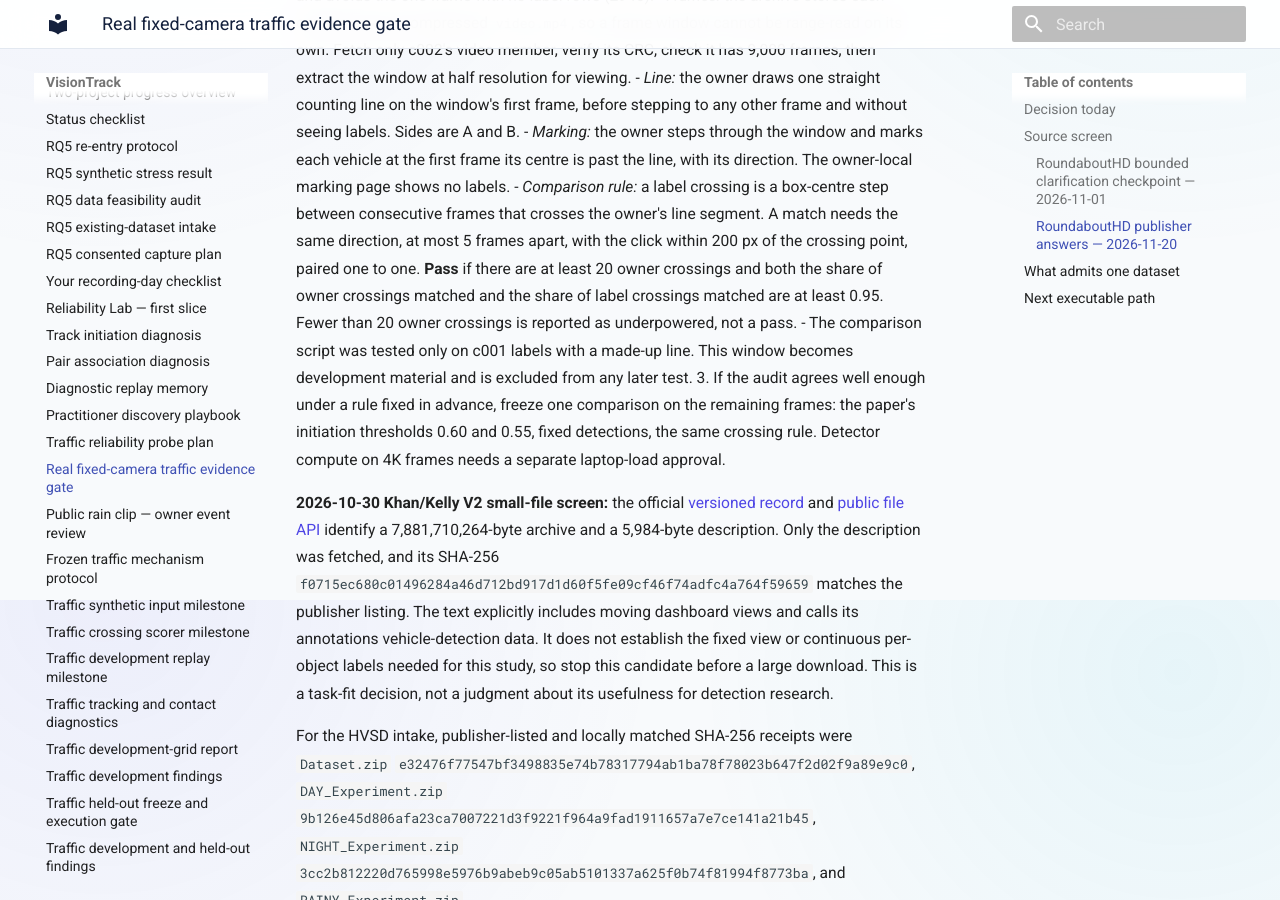
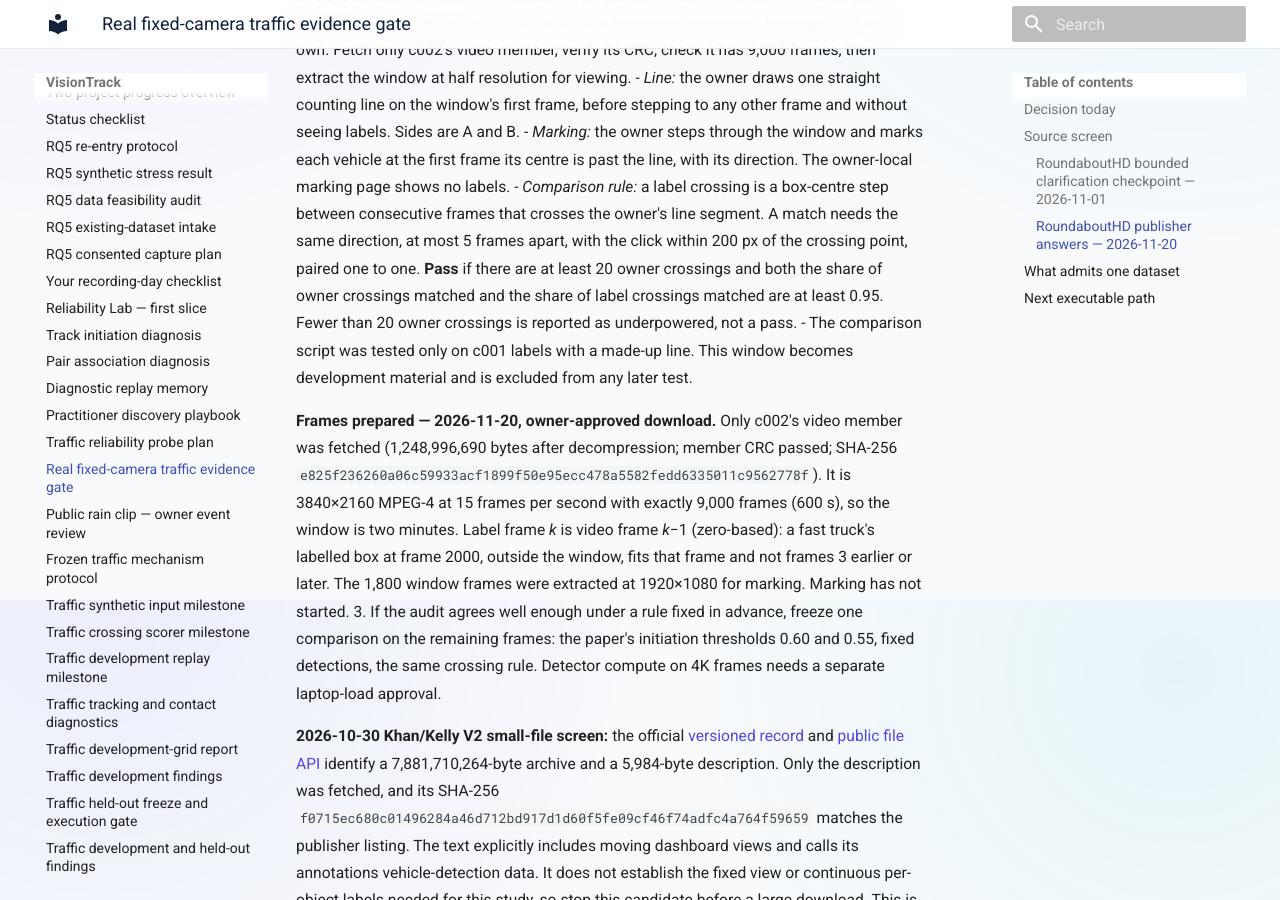
Before and after one commit to hulagerushikesh/visiontrack, an MkDocs documentation site: the page built from docs/REAL_TRAFFIC_EVIDENCE_GATE.md, in a window 1280 px wide and 900 px high, scrolled down 10200 px. Built offline with MkDocs 1.6.1 and Material for MkDocs 9.7.7, drawn with Linux system fonts in a browser that asks for light colours.

Commit message:
Record RoundaboutHD c002 frame preparation

```diff
--- a/docs/REAL_TRAFFIC_EVIDENCE_GATE.md
+++ b/docs/REAL_TRAFFIC_EVIDENCE_GATE.md
@@ -217,6 +217,16 @@ a fresh owner approval for its download:
    - The comparison script was tested only on c001 labels with a made-up line.
      This window becomes development material and is excluded from any later
      test.
+
+   **Frames prepared — 2026-11-20, owner-approved download.** Only c002's
+   video member was fetched (1,248,996,690 bytes after decompression; member
+   CRC passed; SHA-256
+   `e825f236260a06c59933acf1899f50e95ecc478a5582fedd6335011c9562778f`).
+   It is 3840×2160 MPEG-4 at 15 frames per second with exactly 9,000 frames
+   (600 s), so the window is two minutes. Label frame *k* is video frame
+   *k*−1 (zero-based): a fast truck's labelled box at frame 2000, outside the
+   window, fits that frame and not frames 3 earlier or later. The 1,800 window
+   frames were extracted at 1920×1080 for marking. Marking has not started.
 3. If the audit agrees well enough under a rule fixed in advance, freeze one
    comparison on the remaining frames: the paper's initiation thresholds 0.60
    and 0.55, fixed detections, the same crossing rule. Detector compute on 4K
```
